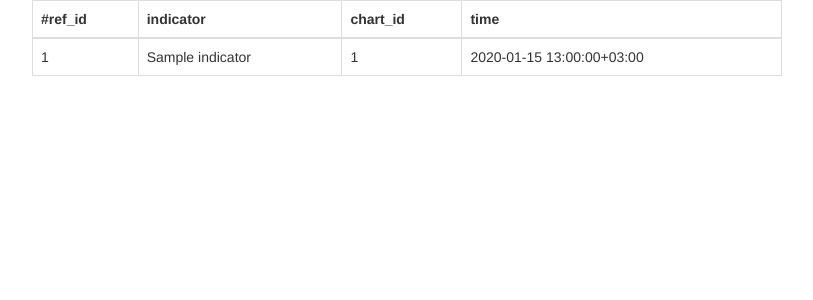
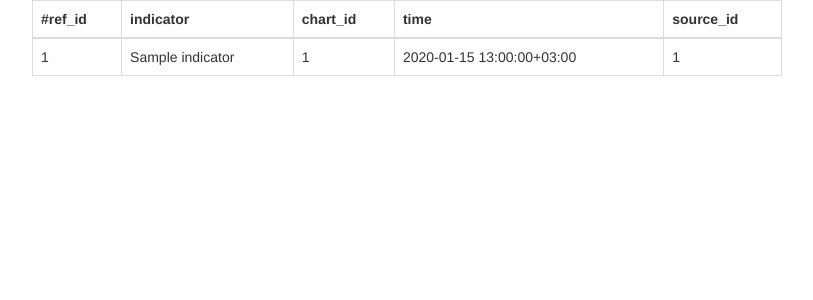
Before and after one commit to kirimaks/weather_charts, a Flask app: template templates/table.html in a window 1280 px wide. Shown: the top 300 px of the page, without its empty margins (38-851 px from the left). Run offline with Flask 2, Linux system fonts and the light colour scheme; the template is opened without the code that fills it: most values are stand-ins (such as "Sample title", 1, 10 or a date in 2020); parts of the project's set-up code (start-up, migrations or seed data) failed here and were passed over; some libraries are stand-ins or nearby versions.

Commit message:
add source_id to table template

```diff
--- a/templates/table.html
+++ b/templates/table.html
@@ -13,6 +13,7 @@
                         <th>indicator</th>
                         <th>chart_id</th>
                         <th>time</th>
+                        <th>source_id</th>
                     <tr>
                 </thead>
                 <tbody>
@@ -22,6 +23,7 @@
                         <td>{{ row.indicator }}</td>
                         <td>{{ row.chart_id }}</td>
                         <td>{{ row.time|moscow_tz }}</td>
+                        <td>{{ row.source_id }}</td>
                     </tr>
                     {% endfor %}
                 </tbody>
```
